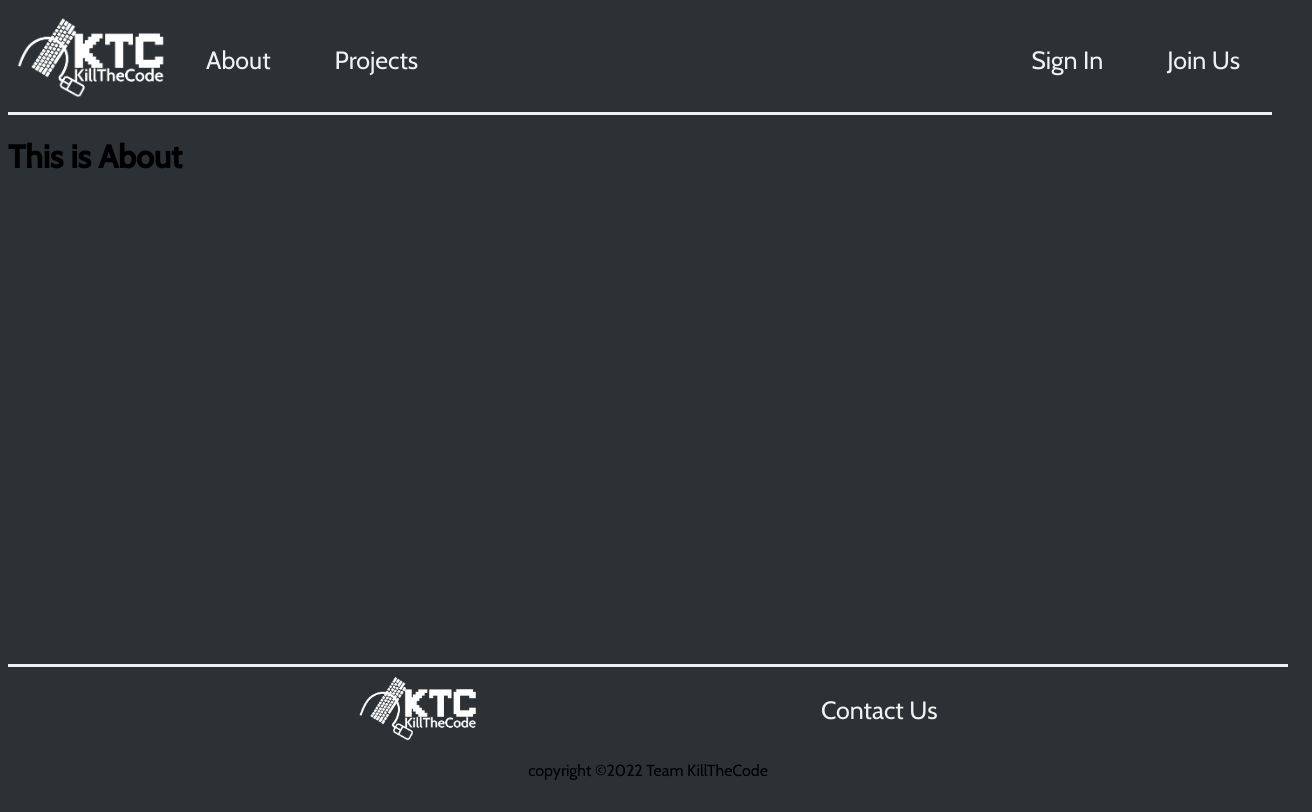
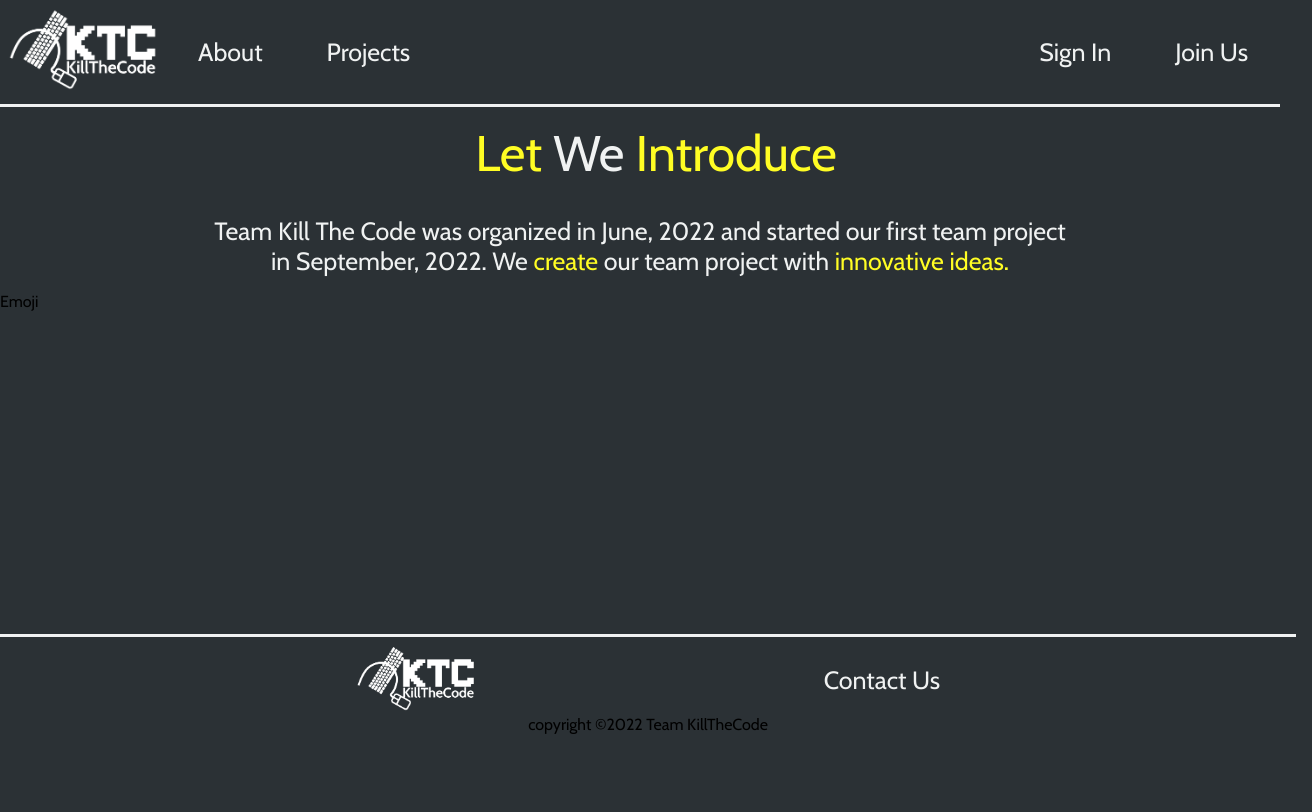
Before and after one commit to Jonghan-park/KillTheCode, a React (Create React App) app in the folder frontend/: page /about in a window 1280 px wide. Shown: the whole page, 1312 px wide, since content can reach past the window. Built offline with nearby package versions, Linux system fonts and the light colour scheme.

Commit message:
Create Emoji component, and align items in about.js

```diff
--- a/frontend/src/components/About/About.css
+++ b/frontend/src/components/About/About.css
@@ -1,3 +1,29 @@
 .aboutContainer{
   min-height: calc(100vh - 124px - 149px);
+  display: flex;
+  flex-direction: column;
 }
+.aboutTitle p{
+  color: #F0F2F2;
+  font-size: 50px;
+  width: 100%;
+  text-align: center;
+  padding: 1rem;
+}
+.aboutDetail {
+  display: flex;
+  flex-direction: column;
+  align-items: center;
+}
+.aboutDetail p{
+  color: #F0F2F2;
+  font-size: 25px;
+  margin: 0;
+  padding: 1rem;
+  width: 68%;
+  text-align: center;
+}
+.highlight{
+  color: #FFFD24;
+
+}
--- a/frontend/src/components/About/About.js
+++ b/frontend/src/components/About/About.js
@@ -1,10 +1,25 @@
 import React from "react";
+import Emoji from "./Emoji";
 import "./About.css";
 
 const About = () => {
   return (
     <div className="aboutContainer">
-      <h1>This is About</h1>
+      <div className="aboutTitle">
+        <p>
+          <span className="highlight">Let</span> We{" "}
+          <span className="highlight">Introduce</span>
+        </p>
+      </div>
+      <div className="aboutDetail">
+        <p>
+          Team Kill The Code was organized in June, 2022 and started our first
+          team project in September, 2022. We{" "}
+          <span className="highlight">create</span> our team project with{" "}
+          <span className="highlight">innovative ideas.</span>{" "}
+        </p>
+      </div>
+      <Emoji />
     </div>
   );
 };
--- /dev/null
+++ b/frontend/src/components/About/Emoji.js
@@ -0,0 +1,8 @@
+import React from "react";
+import "./Emoji.css";
+
+const Emoji = () => {
+  return <div>Emoji</div>;
+};
+
+export default Emoji;
--- a/frontend/src/index.css
+++ b/frontend/src/index.css
@@ -1,4 +1,8 @@
-
+*{
+  margin: 0;
+  padding: 0;
+  box-sizing: 0;
+}
 body,html {
   background-color: #2B3135;
   font-family: 'Cabin', sans-serif;
```
Also changed, not shown: frontend/src/components/About/Emoji.css (added).
